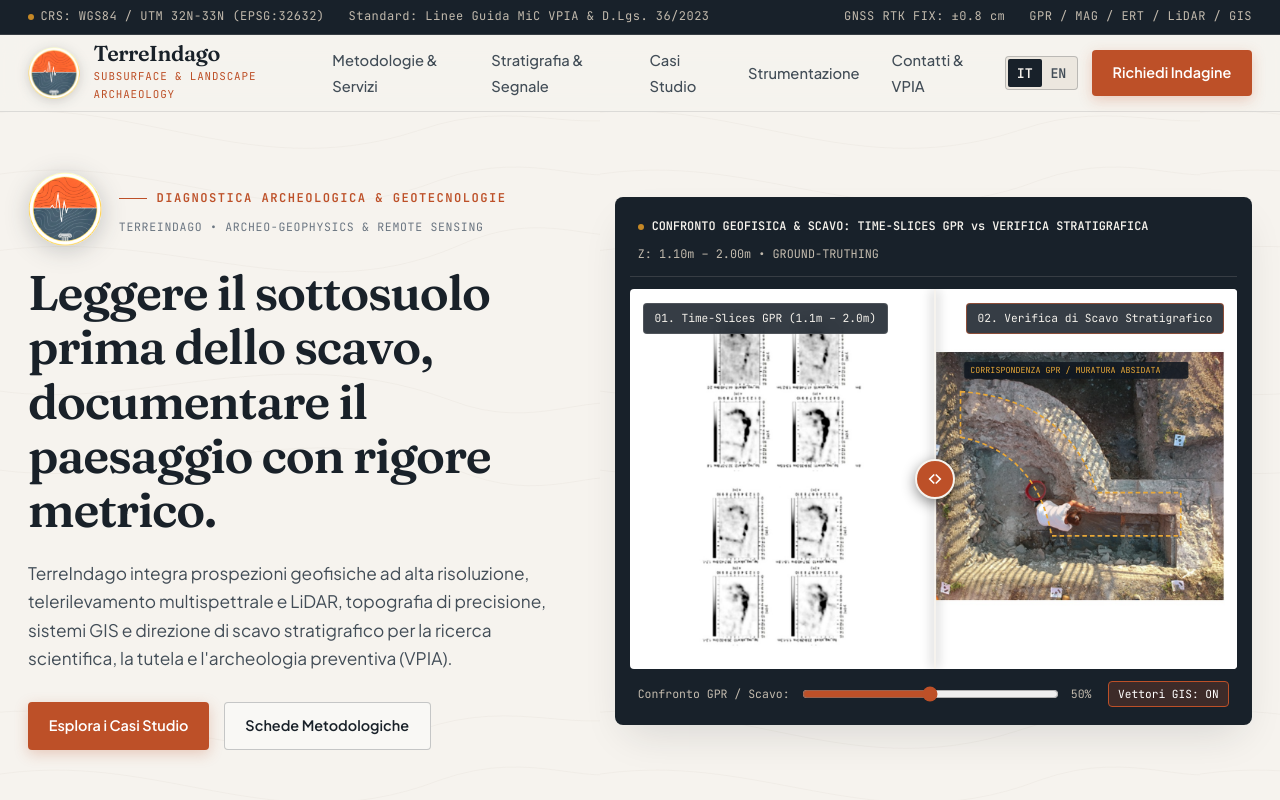
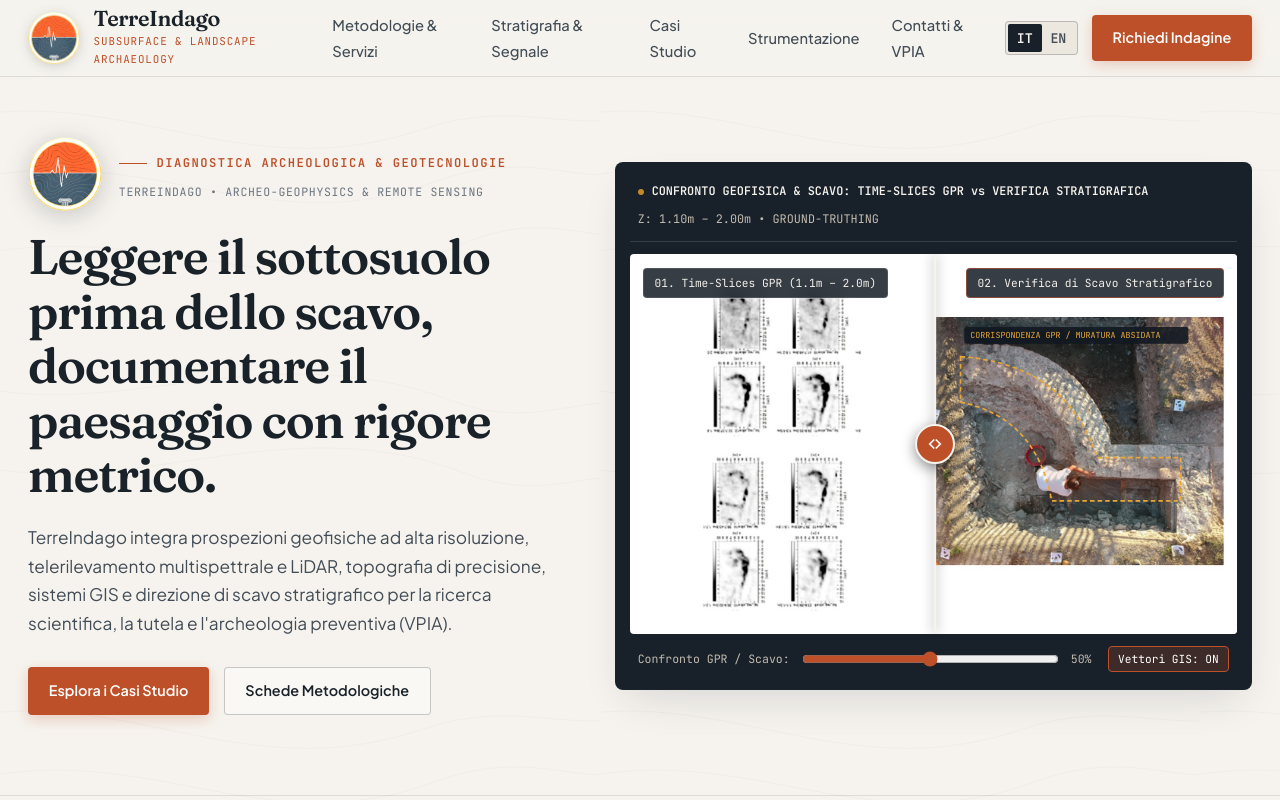
Before and after one commit to Heryx/terreindago, a plain HTML site: page index.html in a window 1280 px wide. Shown: the top 800 px of the page. Drawn offline with Linux system fonts and the light colour scheme.

Commit message:
chore: remove top telemetry-bar from page header

```diff
--- a/index.html
+++ b/index.html
@@ -13,24 +13,6 @@
 </head>
 <body>
 
-  <!-- Top Cartographic Telemetry Bar -->
-  <div class="telemetry-bar" role="region" aria-label="Technical Telemetry">
-    <div class="container telemetry-inner">
-      <div class="telemetry-items">
-        <span class="telemetry-item">
-          <span class="telemetry-dot"></span>
-          <span>CRS: WGS84 / UTM 32N-33N (EPSG:32632)</span>
-        </span>
-        <span class="telemetry-item" data-i18n="telemetry_compliance">
-          Standard: Linee Guida MiC VPIA &amp; D.Lgs. 36/2023
-        </span>
-      </div>
-      <div class="telemetry-items">
-        <span class="telemetry-item">GNSS RTK FIX: &plusmn;0.8 cm</span>
-        <span class="telemetry-item">GPR / MAG / ERT / LiDAR / GIS</span>
-      </div>
-    </div>
-  </div>
 
   <!-- Sticky Navigation Header -->
   <header class="site-header" id="siteHeader">
```
